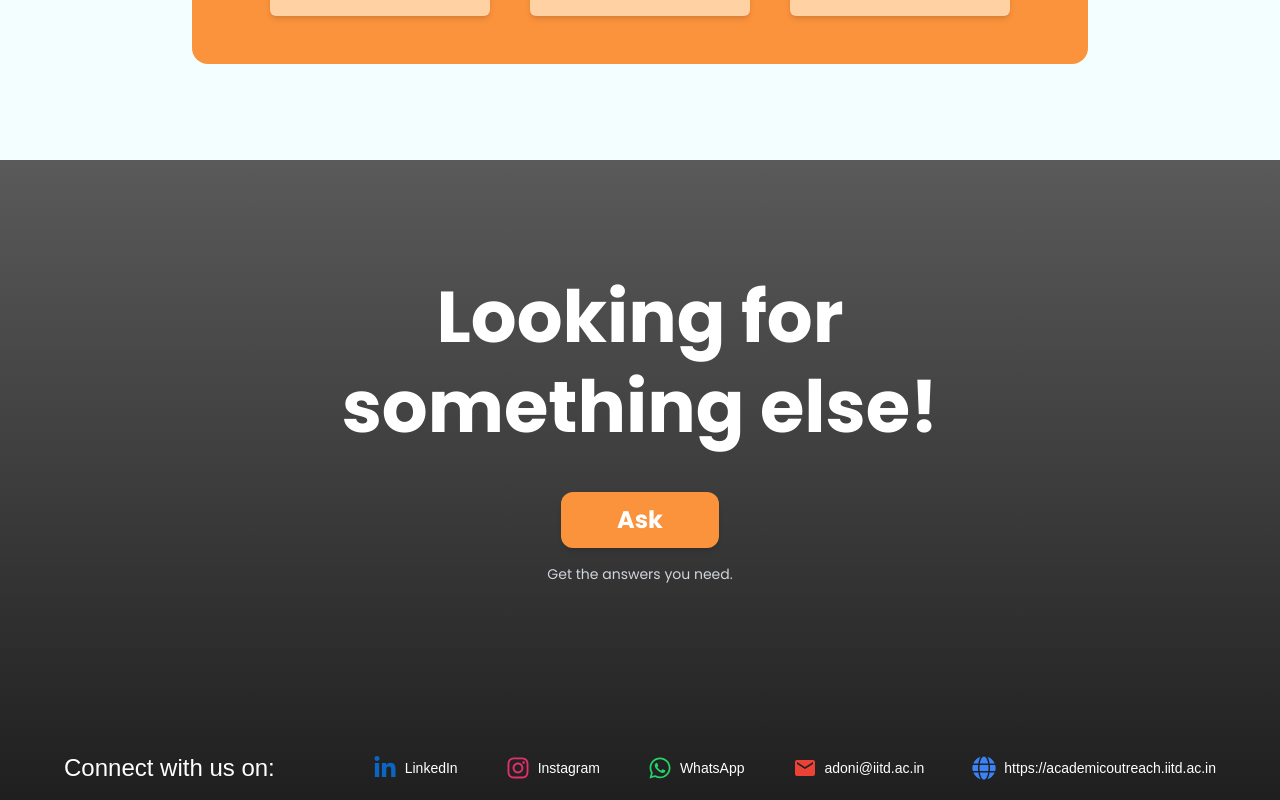
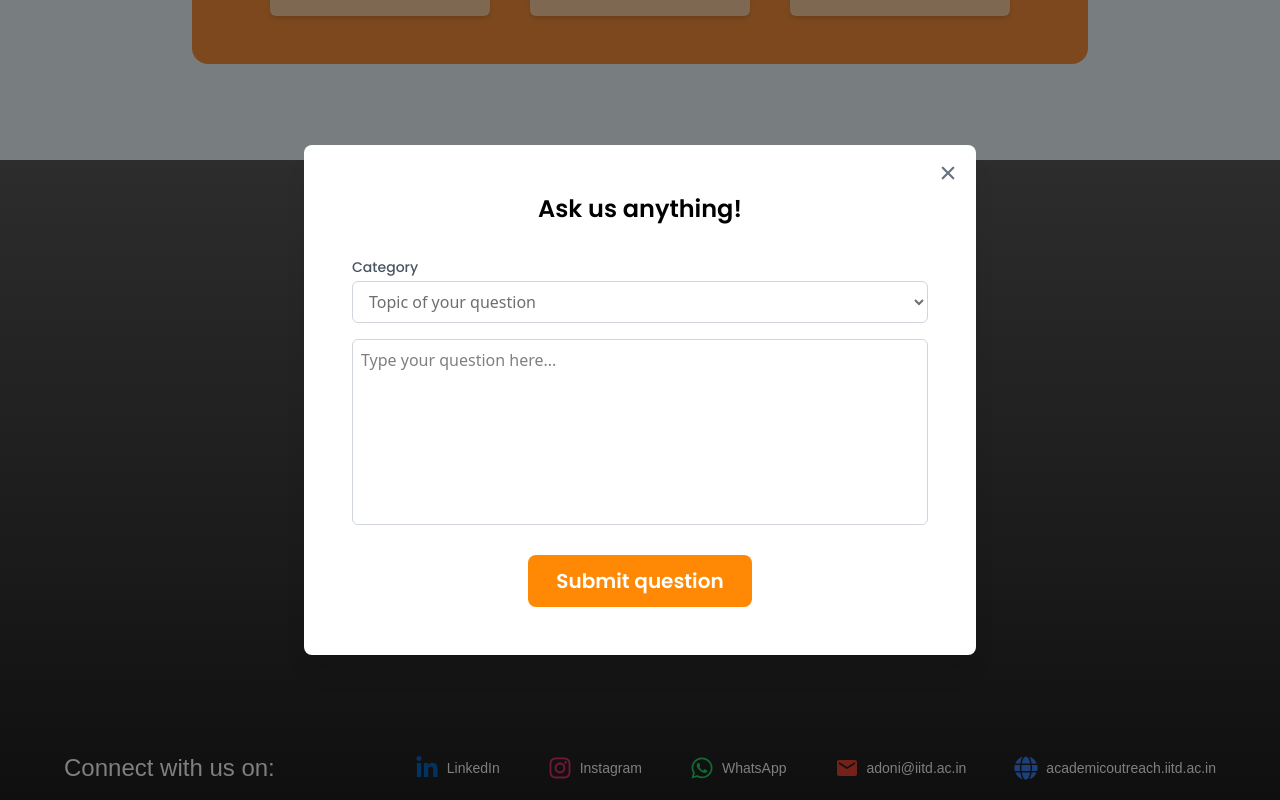
Before and after one commit to Prabhav2503/experience-iitd, a React (Vite) app in the folder frontend/: page / in a window 1280 px wide. Both pictures are taken after a click on the button "Ask". Shown: the part 2026-2826 px from the top of the page. Built offline with nearby package versions, Linux system fonts and the light colour scheme; a web font is replaced by a local one.

Commit message:
dialog box added

```diff
--- a/frontend/src/Components/Ask.jsx
+++ b/frontend/src/Components/Ask.jsx
@@ -1,4 +1,5 @@
-import React from "react";
+import React, { useState } from "react";
+import AskDialog from "../Components/AskDialog.jsx";
 import {
   FaLinkedinIn,
   FaInstagram,
@@ -8,7 +9,16 @@ import {
 import { MdEmail } from "react-icons/md";
 
 function Ask() {
+  const [openDialog, setOpenDialog] = useState(false);
+
   return (
+    <>
+      {/* DIALOG */}
+      <AskDialog
+        isOpen={openDialog}
+        onClose={() => setOpenDialog(false)}
+      />
+
       <section className="w-full min-h-[80vh] flex flex-col justify-between bg-gradient-to-b from-[#5a5a5a] via-[#3d3d3d] to-[#1f1f1f] text-white">
 
         {/* ================= CENTER CONTENT ================= */}
@@ -20,7 +30,11 @@ function Ask() {
             something else!
           </h1>
 
-        <button className="mt-10 font-poppins bg-[#FB923C] hover:bg-[#f97316] text-white font-bold text-2xl px-14 py-3 rounded-xl shadow-md transition">
+          {/* ASK BUTTON */}
+          <button
+            onClick={() => setOpenDialog(true)}
+            className="mt-10 font-poppins bg-[#FB923C] hover:bg-[#f97316] text-white font-bold text-2xl px-14 py-3 rounded-xl shadow-md transition"
+          >
             Ask
           </button>
 
@@ -30,43 +44,44 @@ function Ask() {
         </div>
 
         {/* ================= FOOTER ================= */}
-      <div className=" px-6 py-4">
+        <div className="px-6 py-4">
           <div className="max-w-6xl mx-auto flex flex-col md:flex-row items-center justify-between gap-2 text-sm">
 
-          <p className="font-medium font-akatab text-2xl">Connect with us on:</p>
+            <p className="font-medium font-akatab text-2xl">
+              Connect with us on:
+            </p>
 
             <div className="flex flex-wrap items-center gap-12 font-akatab font-medium">
-
-            <a href="https://www.linkedin.com/company/academic-outreach-iitd/" className="flex items-center gap-2">
-                <FaLinkedinIn className="text-[#0A66C2] text-2xl " />
+              <a href="#" className="flex items-center gap-2">
+                <FaLinkedinIn className="text-[#0A66C2] text-2xl" />
                 <span>LinkedIn</span>
               </a>
 
-                <a href="https://www.instagram.com/outreach_iitd?igsh=bzl4ejV4bDkybzc%3D" className="flex items-center gap-2">
-                <FaInstagram className="text-[#E1306C] text-2xl " />
+              <a href="#" className="flex items-center gap-2">
+                <FaInstagram className="text-[#E1306C] text-2xl" />
                 <span>Instagram</span>
               </a>
 
-                <a href="https://whatsapp.com/channel/0029Vb994QoLtOjByAcUQW3n" className="flex items-center gap-2">
-                <FaWhatsapp className="text-[#25D366] text-2xl " />
+              <a href="#" className="flex items-center gap-2">
+                <FaWhatsapp className="text-[#25D366] text-2xl" />
                 <span>WhatsApp</span>
               </a>
 
-                <a href="mailto:adoni@iitd.ac.in" className="flex items-center gap-2">
-                <MdEmail className="text-[#EA4335] text-2xl " />
+              <a href="#" className="flex items-center gap-2">
+                <MdEmail className="text-[#EA4335] text-2xl" />
                 <span>adoni@iitd.ac.in</span>
               </a>
 
-                <a href="https://academicoutreach.iitd.ac.in" className="flex items-center gap-2">
-                <FaGlobe className="text-[#3B82F6] text-2xl " />
-                <span>https://academicoutreach.iitd.ac.in</span>
+              <a href="#" className="flex items-center gap-2">
+                <FaGlobe className="text-[#3B82F6] text-2xl" />
+                <span>academicoutreach.iitd.ac.in</span>
               </a>
-
+            </div>
 
           </div>
         </div>
-      </div>
       </section>
+    </>
   );
 }
 
--- /dev/null
+++ b/frontend/src/Components/AskDialog.jsx
@@ -0,0 +1,75 @@
+import React from "react";
+import { IoClose } from "react-icons/io5";
+
+function AskDialog({ isOpen, onClose }) {
+  if (!isOpen) return null;
+
+  return (
+    <>
+      {/* BACKDROP */}
+      <div
+        className="fixed inset-0 bg-black/50 z-40"
+        onClick={onClose}
+      />
+
+      {/* MODAL */}
+      <div className="fixed inset-0 z-50 flex items-center justify-center px-4">
+        <div className="relative w-full max-w-2xl min-h-[500px] bg-white rounded-lg shadow-xl p-12">
+
+          {/* CLOSE BUTTON */}
+          <button
+            onClick={onClose}
+            className="absolute top-4 right-4 text-gray-500 hover:text-black text-2xl"
+          >
+            <IoClose />
+          </button>
+
+          {/* TITLE */}
+          <h2 className="text-2xl font-poppins font-semibold text-center mb-8">
+            Ask us anything!
+          </h2>
+
+          {/* CATEGORY */}
+          <div className="mb-4">
+            <label className="block text-sm font-poppins font-medium text-gray-600 mb-1">
+              Category
+            </label>
+            <select className="w-full border text-[#706D6D] border-gray-300 rounded-md px-3 py-2 focus:outline-none focus:ring-2 focus:ring-orange-400">
+              <option value="">Topic of your question</option>
+              <option>Campus & City Life</option>
+              <option>Placements & Careers</option>
+              <option>Departments & Branches</option>
+              <option>Academics & Curriculum</option>
+              <option>Student Life & Activities</option>
+                <option>Cultural & Fests Life</option>
+                <option>Campus Facilities</option>
+                <option>Research & Academic Focus</option>
+                <option>Others</option>
+
+            </select>
+          </div>
+
+          {/* QUESTION */}
+          <div className="mb-6">
+            <textarea
+              rows="7"
+              placeholder="Type your question here..."
+              className="w-full border border-gray-300 rounded-md px-2 py-2 resize-none focus:outline-none focus:ring-2 focus:ring-orange-400"
+            />
+          </div>
+
+          {/* SUBMIT */}
+          <div className="flex justify-center mt-6">
+            <button className="w-56 font-poppins bg-orange-400 hover:bg-orange-500 text-xl text-white font-semibold py-3 rounded-lg transition">
+                Submit question
+            </button>
+          </div>
+
+
+        </div>
+      </div>
+    </>
+  );
+}
+
+export default AskDialog;
```
Lines whose indentation alone changed are shown as unchanged.
